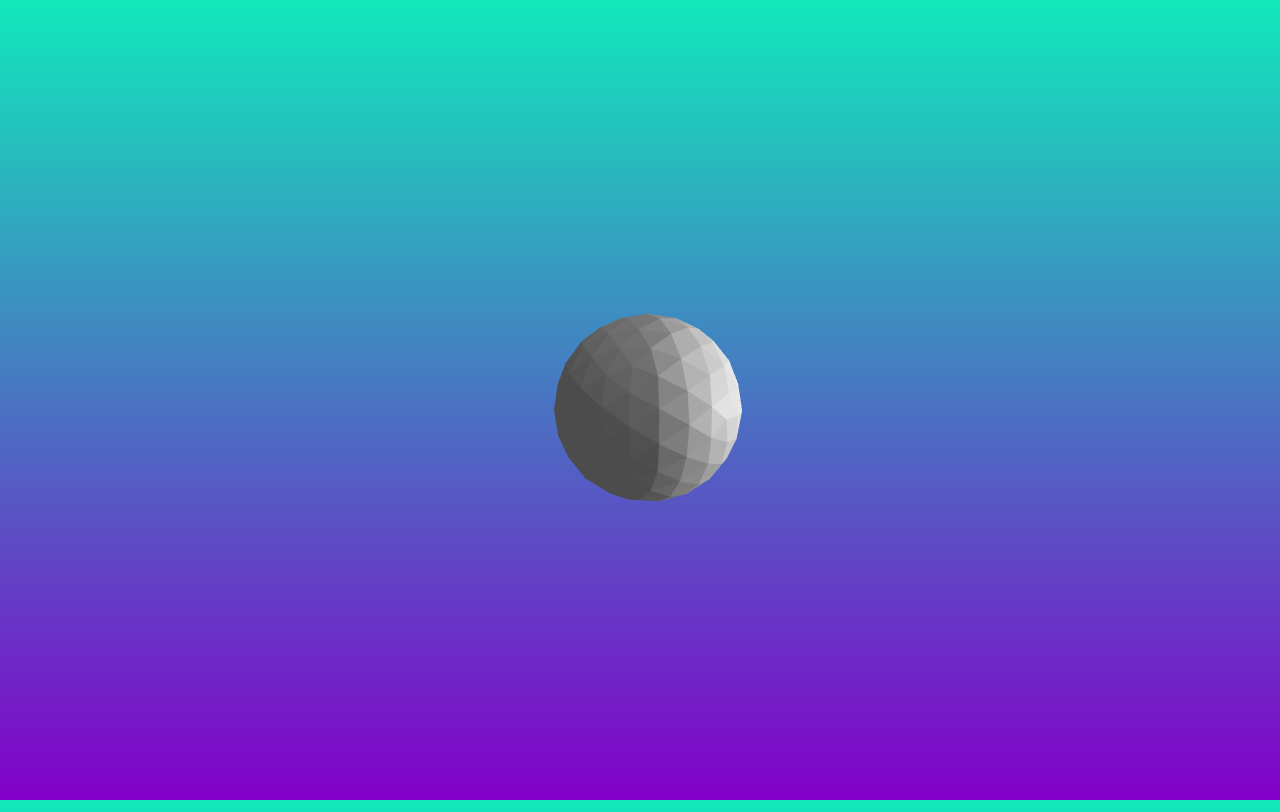
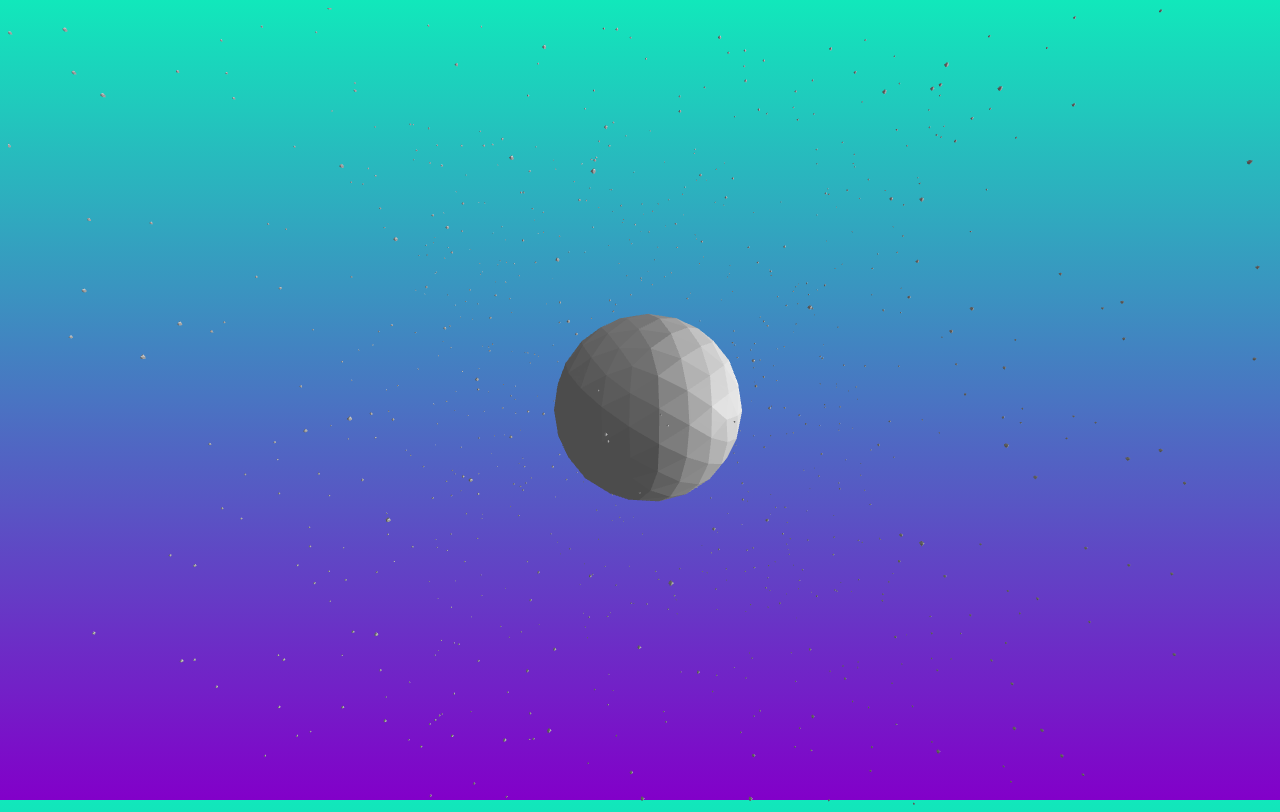
Before and after one commit to RhysBaker/DAT505, a plain HTML site: page Assignment/index.html in a window 1280 px wide. Both pictures are taken after a click on the button "Click to Play". Drawn offline with Linux system fonts and the light colour scheme; files that its build step writes are made by us from their sources.

Commit message:
Update Assignment/js/index.js

```diff
--- a/Assignment/js/index.js
+++ b/Assignment/js/index.js
@@ -5,7 +5,6 @@
 const AudioContext = window.AudioContext || window.webkitAudioContext;
 var audioCtx, audioElement, source, analyser, bufferLength, dataArray, frequencyData;
 var particlesStored = [];
-var currentSpread = 150;
 
 
 //Execute the main functions when the page loads
@@ -87,27 +86,35 @@
 // Render Loop
 function animate(){
   requestAnimationFrame(animate);
-  //value that needs
-  spread = dataArray[1] / 0.8;
-  console.log(spread);
+  //value that being used to determain the multiplyScalar
+  spread = dataArray[1] / 0.6;
+  // console.log(spread);
 
   //audio
   analyser.getByteFrequencyData(dataArray);
 
-  //planet animation
+  // planet animation
   octoMain.rotation.x += 0.001;
   octoMain.rotation.y -= 0.001;
 
+  particlesStored.forEach(function(element, index) {
+    // console.log(elemeent, index)
+    if (spread > 0) {
+      // console.log(element.position, spread)
+      element.position.multiplyScalar(spread)
+    }
 
-//particles animation
-  particlesStored.forEach(function(part) {
-	  //trying to get the first value to change to the spread var everyframe smoothly
-    part.position.multiplyScalar(spread + (Math.random() * 250));
   })
+  // particle.position.multiplyScalar(spread);
 
-  //old
-  // particle.rotation.x += 0.0005;
-  // particle.rotation.y -= 0.0005;
+
+
+// particles animation
+  // particlesStored.forEach(function(part, spread) {
+	//   //trying to get the first value to change to the spread var everyframe smoothly
+  //   // part.position.x += ((spread) - part.position.x) * 0.1;
+      // part.scale.x = spread;
+  // })
 
   // Render the scene
   renderer.clear();
@@ -123,8 +130,7 @@
      particle.position.x = Math.random() - 0.5;
      particle.position.z = Math.random() - 0.5;
      particle.position.y = Math.random() - 0.5;
-     particle.position.multiplyScalar(spread + (Math.random() * 250));
-
+     particle.position.multiplyScalar(600);
       scene.add(particle);
       particlesStored.push(particle);
 
```
